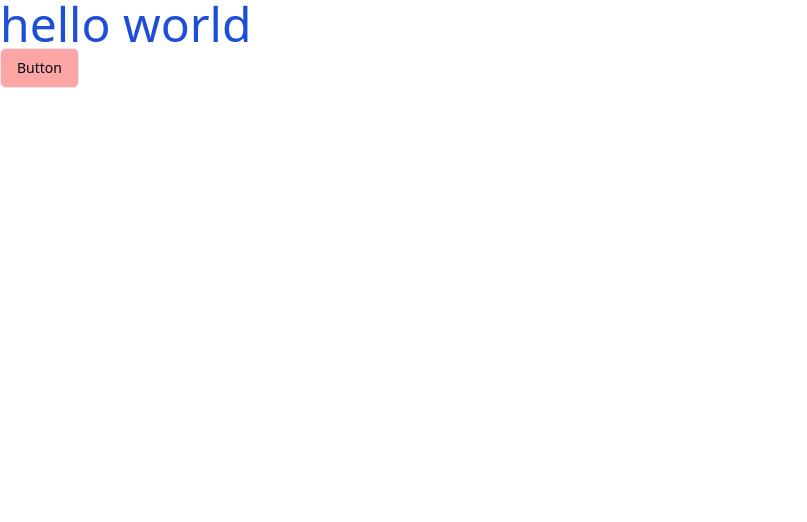
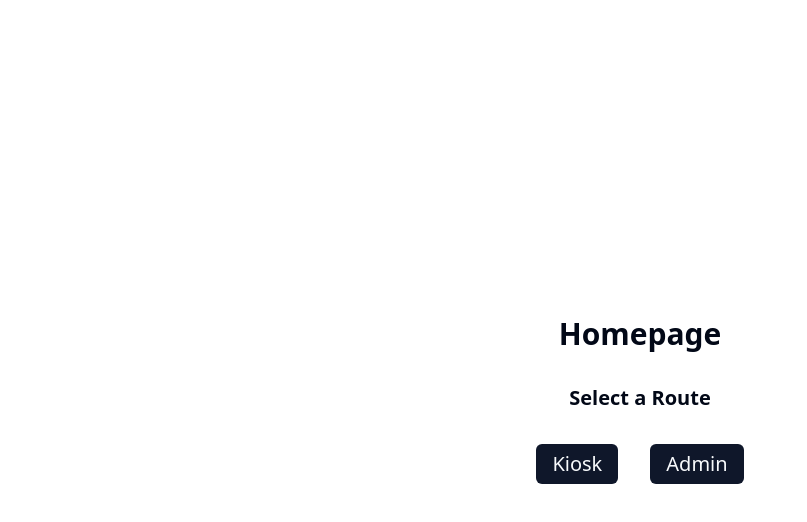
Before and after one commit to Telemondo-Technologies-Development/qs-dashboard-react, a React (Vite) app: page / in a window 1280 px wide. Shown: the top 522 px of the page, without its empty margins (0-807 px from the left). Built offline with nearby package versions, Linux system fonts and the light colour scheme.

Commit message:
feat: added tanstack router and initialized routes
In this commit I:

- installed tanstack router
- configured vite config for tanstack router
- created root route, kiosk, and admin route
- created separate folder for components named pages

```diff
--- a/package.json
+++ b/package.json
@@ -11,6 +11,9 @@
   },
   "dependencies": {
     "@radix-ui/react-slot": "^1.0.2",
+    "@tanstack/react-router": "^1.31.26",
+    "@tanstack/router-devtools": "^1.31.26",
+    "@tanstack/router-vite-plugin": "^1.31.18",
     "class-variance-authority": "^0.7.0",
     "clsx": "^2.1.1",
     "lucide-react": "^0.378.0",
--- a/src/App.tsx
+++ b/src/App.tsx
@@ -1,15 +1,20 @@
-import { Button } from "@/components/ui/button";
+import { RouterProvider, createRouter } from '@tanstack/react-router'
+
+// Import the generated route tree
+import { routeTree } from './routeTree.gen'
+
+// Create a new router instance
+const router = createRouter({ routeTree })
+
+// Register the router instance for type safety
+declare module '@tanstack/react-router' {
+  interface Register {
+    router: typeof router
+  }
+}
 
 function App() {
-  return (
-    <>
-      {/*tailwind and shadcn is working*/}
-      <p className="text-5xl text-blue-700">hello world</p>
-      <Button className="bg-red-300" variant="outline">
-        Button
-      </Button>
-    </>
-  );
+  return <RouterProvider router={router}/>
 }
 
 export default App;
--- /dev/null
+++ b/src/pages/admin/Admin.tsx
@@ -0,0 +1,14 @@
+import { Button } from "@/components/ui/button";
+import { Link } from "@tanstack/react-router";
+
+export default function Admin() {
+  return (
+    <div className="flex flex-col items-center justify-center h-screen gap-8 bg-blue-200">
+      <h1 className="text-3xl font-bold">Welcome to Admin page</h1>
+      <div className="flex gap-6">
+          <Link to="/"><Button>Back to Homepage</Button></Link>
+          <Link to="/kiosk"><Button>Go to Kiosk page</Button></Link>
+      </div>
+    </div>
+  );
+}
--- /dev/null
+++ b/src/pages/kiosk/Kiosk.tsx
@@ -0,0 +1,15 @@
+import { Button } from "@/components/ui/button";
+import { Link } from "@tanstack/react-router";
+
+
+export default function Kiosk(){
+    return (
+        <div className="flex flex-col items-center justify-center h-screen gap-8 bg-green-200">
+            <h1 className="text-3xl font-bold">Welcome to Kiosk page</h1>
+            <div className="flex gap-6">
+                    <Link to="/"><Button>Back to Homepage</Button></Link>
+                    <Link to="/admin"><Button>Go to Admin page</Button></Link>
+            </div>
+        </div>
+    )
+}
--- /dev/null
+++ b/src/routeTree.gen.ts
@@ -0,0 +1,67 @@
+/* prettier-ignore-start */
+
+/* eslint-disable */
+
+// @ts-nocheck
+
+// noinspection JSUnusedGlobalSymbols
+
+// This file is auto-generated by TanStack Router
+
+import { createFileRoute } from '@tanstack/react-router'
+
+// Import Routes
+
+import { Route as rootRoute } from './routes/__root'
+
+// Create Virtual Routes
+
+const KioskRouteLazyImport = createFileRoute('/kiosk')()
+const AdminRouteLazyImport = createFileRoute('/admin')()
+const IndexLazyImport = createFileRoute('/')()
+
+// Create/Update Routes
+
+const KioskRouteLazyRoute = KioskRouteLazyImport.update({
+  path: '/kiosk',
+  getParentRoute: () => rootRoute,
+} as any).lazy(() => import('./routes/kiosk/route.lazy').then((d) => d.Route))
+
+const AdminRouteLazyRoute = AdminRouteLazyImport.update({
+  path: '/admin',
+  getParentRoute: () => rootRoute,
+} as any).lazy(() => import('./routes/admin/route.lazy').then((d) => d.Route))
+
+const IndexLazyRoute = IndexLazyImport.update({
+  path: '/',
+  getParentRoute: () => rootRoute,
+} as any).lazy(() => import('./routes/index.lazy').then((d) => d.Route))
+
+// Populate the FileRoutesByPath interface
+
+declare module '@tanstack/react-router' {
+  interface FileRoutesByPath {
+    '/': {
+      preLoaderRoute: typeof IndexLazyImport
+      parentRoute: typeof rootRoute
+    }
+    '/admin': {
+      preLoaderRoute: typeof AdminRouteLazyImport
+      parentRoute: typeof rootRoute
+    }
+    '/kiosk': {
+      preLoaderRoute: typeof KioskRouteLazyImport
+      parentRoute: typeof rootRoute
+    }
+  }
+}
+
+// Create and export the route tree
+
+export const routeTree = rootRoute.addChildren([
+  IndexLazyRoute,
+  AdminRouteLazyRoute,
+  KioskRouteLazyRoute,
+])
+
+/* prettier-ignore-end */
--- /dev/null
+++ b/src/routes/__root.tsx
@@ -0,0 +1,5 @@
+import { createRootRoute, Outlet } from '@tanstack/react-router'
+
+export const Route = createRootRoute({
+  component: () => (<Outlet />),
+})
--- /dev/null
+++ b/src/routes/admin/route.lazy.tsx
@@ -0,0 +1,6 @@
+import Admin from '@/pages/admin/Admin'
+import { createLazyFileRoute } from '@tanstack/react-router'
+
+export const Route = createLazyFileRoute('/admin')({
+  component: () => <Admin/>
+})
--- /dev/null
+++ b/src/routes/index.lazy.tsx
@@ -0,0 +1,23 @@
+import { Button } from "@/components/ui/button";
+import { Link, createLazyFileRoute } from "@tanstack/react-router";
+
+export const Route = createLazyFileRoute("/")({
+  component: () => <Home />,
+});
+
+function Home() {
+  return (
+    <div className="flex flex-col items-center justify-center h-screen gap-8">
+      <h1 className="text-3xl font-bold">Homepage</h1>
+      <h2 className="text-xl font-semibold">Select a Route</h2>
+      <div className="flex gap-8">
+        <Link to="/kiosk">
+          <Button className="text-xl">Kiosk</Button>
+        </Link>
+        <Link to="/admin">
+          <Button className="text-xl">Admin</Button>
+        </Link>
+      </div>
+    </div>
+  );
+}
--- /dev/null
+++ b/src/routes/kiosk/route.lazy.tsx
@@ -0,0 +1,6 @@
+import Kiosk from '@/pages/kiosk/Kiosk'
+import { createLazyFileRoute } from '@tanstack/react-router'
+
+export const Route = createLazyFileRoute('/kiosk')({
+  component: () => <Kiosk/>
+})
--- a/vite.config.ts
+++ b/vite.config.ts
@@ -1,12 +1,13 @@
-import path from "path"
-import react from "@vitejs/plugin-react-swc"
-import { defineConfig } from "vite"
+import path from "path";
+import react from "@vitejs/plugin-react-swc";
+import { defineConfig } from "vite";
+import { TanStackRouterVite } from "@tanstack/router-vite-plugin";
 
 export default defineConfig({
-  plugins: [react()],
+  plugins: [react(), TanStackRouterVite()],
   resolve: {
     alias: {
       "@": path.resolve(__dirname, "./src"),
     },
   },
-})
+});
```
Also changed, not shown: 1 other file (tests, documents, lock files or other folders).
